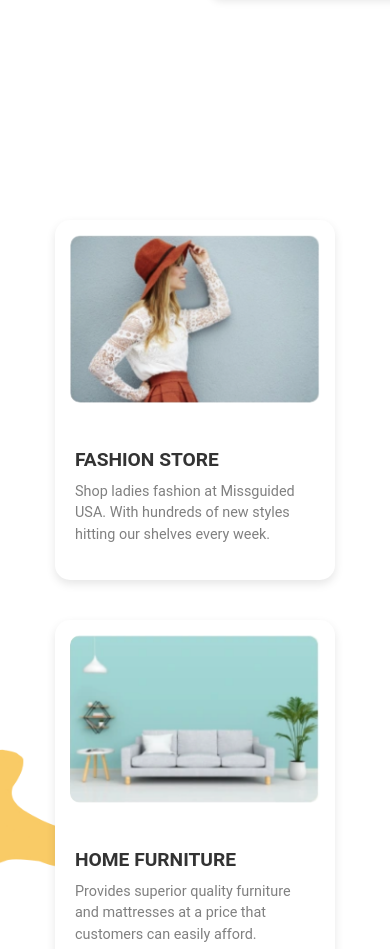
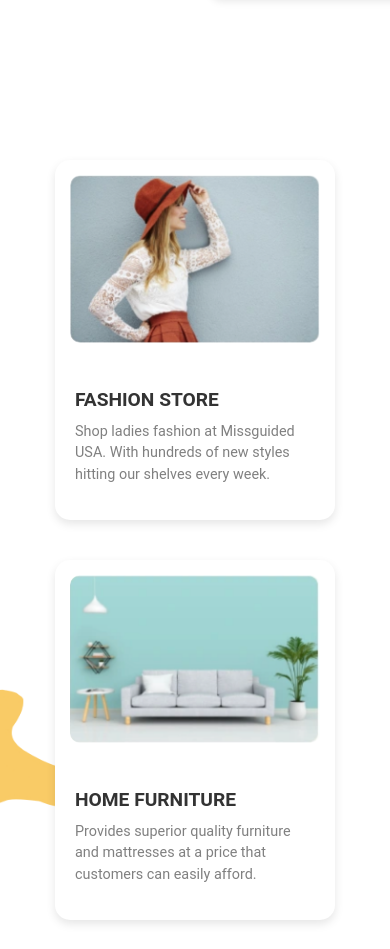
Before and after one commit to hayawalid/hayawalid.github.io, a plain HTML site: page index.html in a window 390 px wide. Shown: the part 2079-3028 px from the top of the page. Drawn offline with Linux system fonts and the light colour scheme.

Commit message:
Update style.css

```diff
--- a/style.css
+++ b/style.css
@@ -1291,7 +1291,6 @@ body {
 
     .first .container .left-content {
         margin-left: -9em;
-
     }
 
     .first .container .left-content .image-card {
@@ -1327,6 +1326,7 @@ body {
     }
 
     .second .left-content {
+
         max-width: 100%;
         margin-left: 0;
         text-align: center;
@@ -1374,7 +1374,7 @@ body {
     .third {
         flex-direction: column;
         align-items: center;
-        margin-top: 10em;
+        margin-top: 100px;
     }
 
     .third .card {
```
